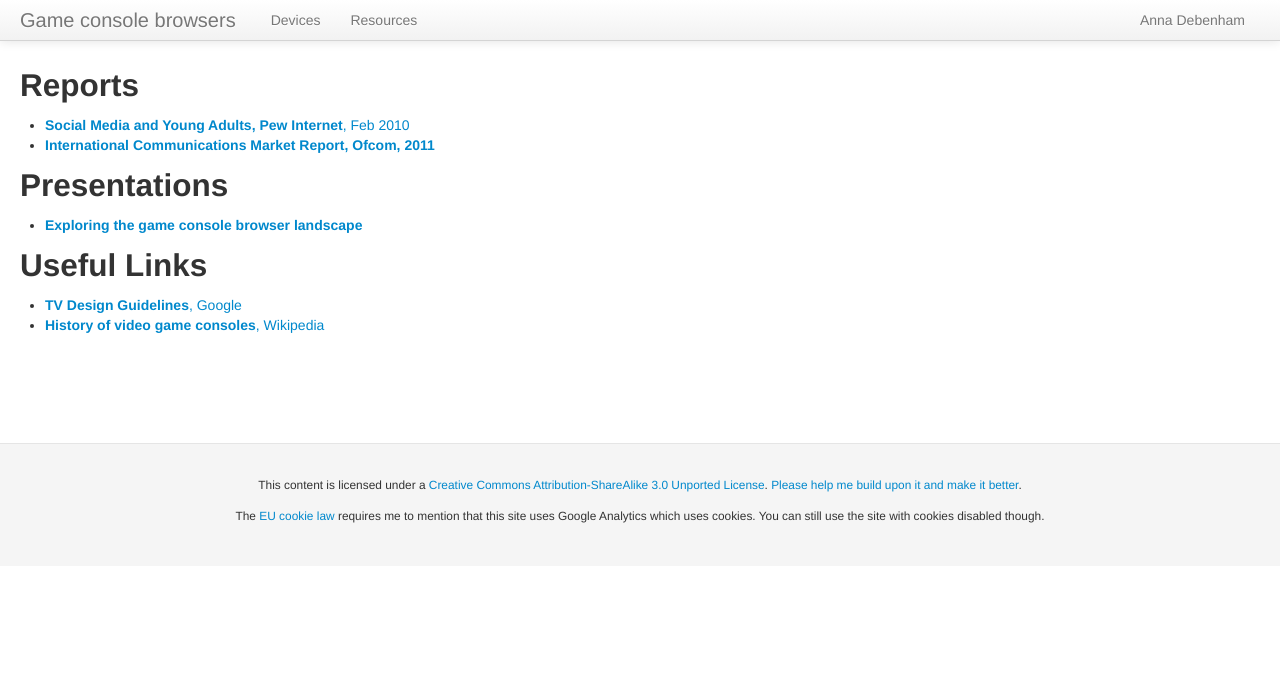
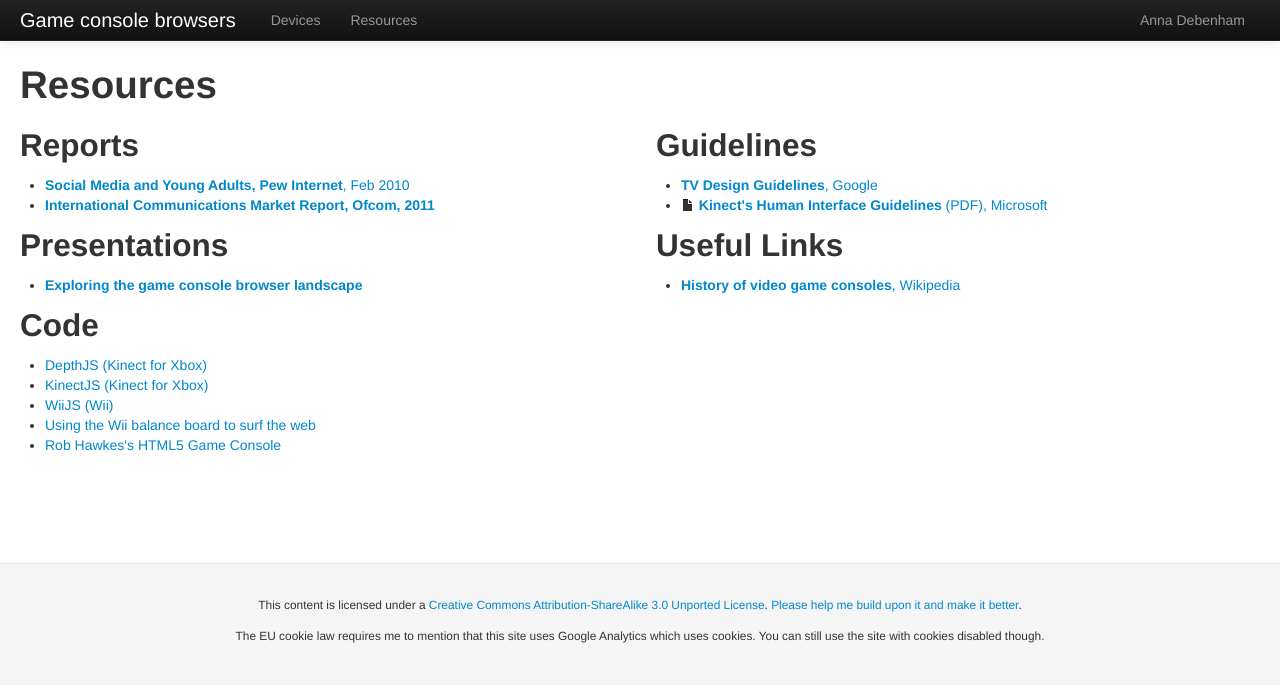
Before and after one commit to maban/console-browsers, a PHP site: page /resources.php in a window 1280 px wide. Shown: the top 685 px of the page. Run offline with PHP 8.4, Linux system fonts and the light colour scheme.

Commit message:
Update PS Vita, Wii and Wii U, fix broken links, add new resources.

```diff
--- a/device/wii.php
+++ b/device/wii.php
@@ -130,6 +130,10 @@
 
 			<p>Remote vibrates when it hovers over a link. Pressing <span class="console-btn console-btn-wii-circle">-</span> and <span class="console-btn console-btn-wii-circle">+</span> buttons zooms.</p>
 
+			<h3>Wii Balance Board</h3>
+
+			<p>Yep, you can <a href="http://edutechwiki.unige.ch/en/Nintendo_Wii_balance_board">surf the web on a Wii balance board</a>.</p>
+
 			<h3>Other input devices</h3>
 
 			<ul>
--- a/module/foot.php
+++ b/module/foot.php
@@ -1,7 +1,7 @@
 <footer class="footer">
 	<div class="container">
 		<p><small>This content is licensed under a <a rel="license" href="http://creativecommons.org/licenses/by-sa/3.0/deed.en_US">Creative Commons Attribution-ShareAlike 3.0 Unported License</a>. <a href="https://github.com/maban/console-browsers">Please help me build upon it and make it better</a>.</small></p>
-		<p><small>The <a href="">EU cookie law</a> requires me to mention that this site uses Google Analytics which uses cookies. You can still use the site with cookies disabled though.</small></p>
+		<p><small>The EU cookie law requires me to mention that this site uses Google Analytics which uses cookies. You can still use the site with cookies disabled though.</small></p>
 	</div>
 </footer>
 </body>
--- a/module/nav-primary.php
+++ b/module/nav-primary.php
@@ -1,4 +1,4 @@
-<div class="navbar navbar-static-top">
+<div class="navbar navbar-static-top navbar-inverse">
   <div class="navbar-inner">
     <a class="brand" href="/">Game console browsers</a>
     <ul class="nav">
--- a/resources.php
+++ b/resources.php
@@ -6,9 +6,12 @@
 
 <section class="container-fluid">
 
+	<h1>Resources</h1>
+
 	<div class="row-fluid">
 
-		<div class="links reports">
+		<div class="span6">
+
 			<h2>Reports</h2>
 			<ul>
 				<li><a href="http://pewinternet.org/Reports/2010/Social-Media-and-Young-Adults"><strong>Social Media and Young Adults, Pew Internet</strong>, Feb 2010</h2></a>
@@ -16,19 +19,36 @@
 				<li><a href="http://stakeholders.ofcom.org.uk/binaries/research/cmr/cmr11/icmr/ICMR2011.pdf"><strong>International Communications Market Report, Ofcom, 2011</strong></a>
 				</li>
 			</ul>
-		</div>
 
-		<div class="links">
 			<h2>Presentations</h2>
 			<ul>
 				<li><a class="description" href="https://speakerdeck.com/anna/exploring-the-game-console-browser-landscape"><strong>Exploring the game console browser landscape</strong></a>
 				</li>
 			</ul>
 
-			<h2>Useful Links</h2>
+			<h2>Code</h2>
+			<ul>
+				<li><a href="https://github.com/doug/depthjs">DepthJS (Kinect for Xbox)</a></li>
+				<li><a href="http://kinect.childnodes.com/">KinectJS (Kinect for Xbox)</a></li>
+				<li><a href="https://github.com/ryanmcgrath/wii-js">WiiJS (Wii)</a></li>
+				<li><a href="http://edutechwiki.unige.ch/en/Nintendo_Wii_balance_board">Using the Wii balance board to surf the web</a></li>
+				<li><a href="https://github.com/robhawkes/html5-game-console">Rob Hawkes's HTML5 Game Console</a></li>
+			</ul>
+
+		</div>
+
+		<div class="span6">
+
+			<h2>Guidelines</h2>
 			<ul>
 				<li><a class="description" href="https://developers.google.com/tv/web/docs/design_for_tv"><strong>TV Design Guidelines</strong>, Google</a>
 				</li>
+				<li><a href="https://www.google.co.uk/url?sa=t&rct=j&q=&esrc=s&source=web&cd=2&sqi=2&ved=0CDYQFjAB&url=http%3A%2F%2Fdownload.microsoft.com%2Fdownload%2FB%2F0%2F7%2FB070724E-52B4-4B1A-BD1B-05CC28D07899%2FHuman_Interface_Guidelines_v1.5.0.pdf&ei=2ScqUeyRMqGx0AWwsYCoCA&usg=AFQjCNE1oIxC7FXiiPgqi3C0Z2sbpfr6BQ&bvm=bv.42768644,d.d2k"><i class="icon-file"></i> <strong>Kinect's Human Interface Guidelines</strong> (PDF), Microsoft</a></li>
+			</ul>
+
+
+			<h2>Useful Links</h2>
+			<ul>
 				<li><a href="http://en.wikipedia.org/wiki/History_of_video_game_consoles"><strong>History of video game consoles</strong>, Wikipedia</a>
 				</li>
 			</ul>
```
Also changed, not shown: device/psvita.php (+10 -6 lines), device/wiiu.php (+13 -0 lines), index.php (+8 -7 lines).
